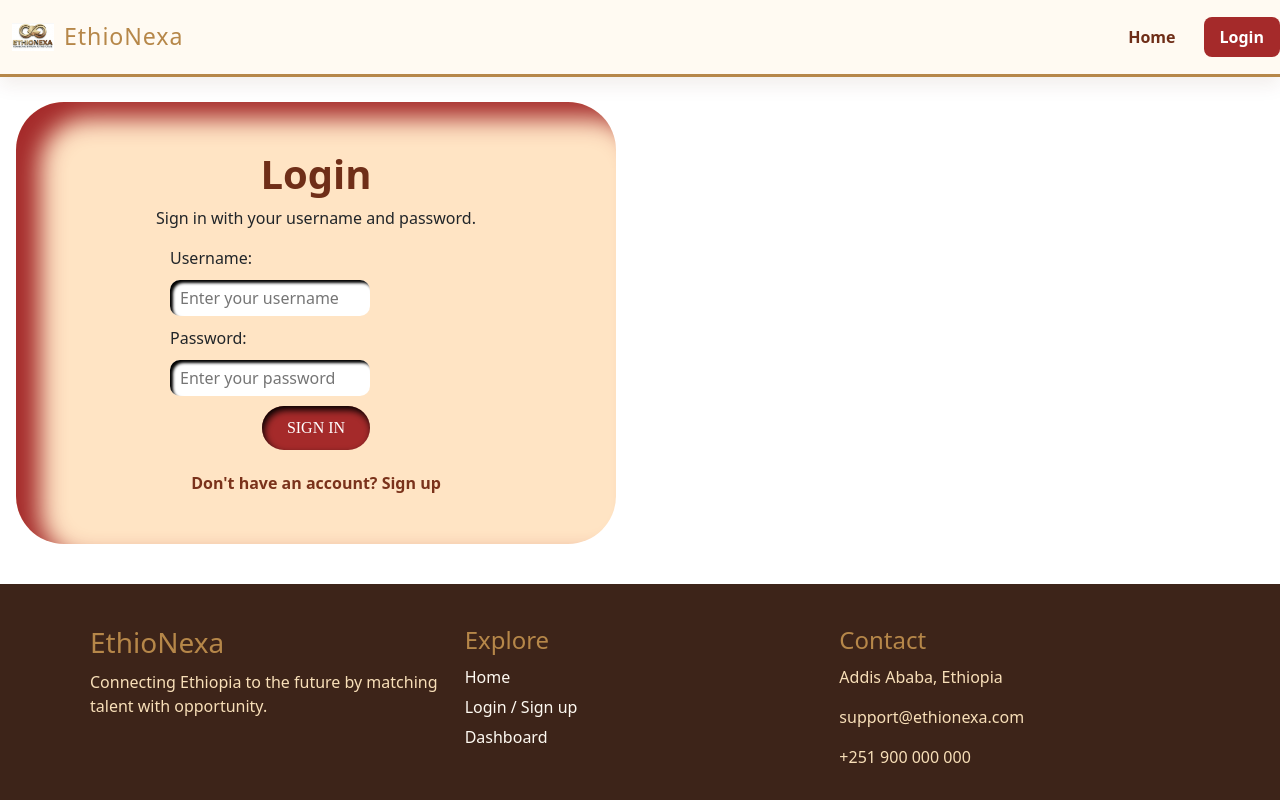
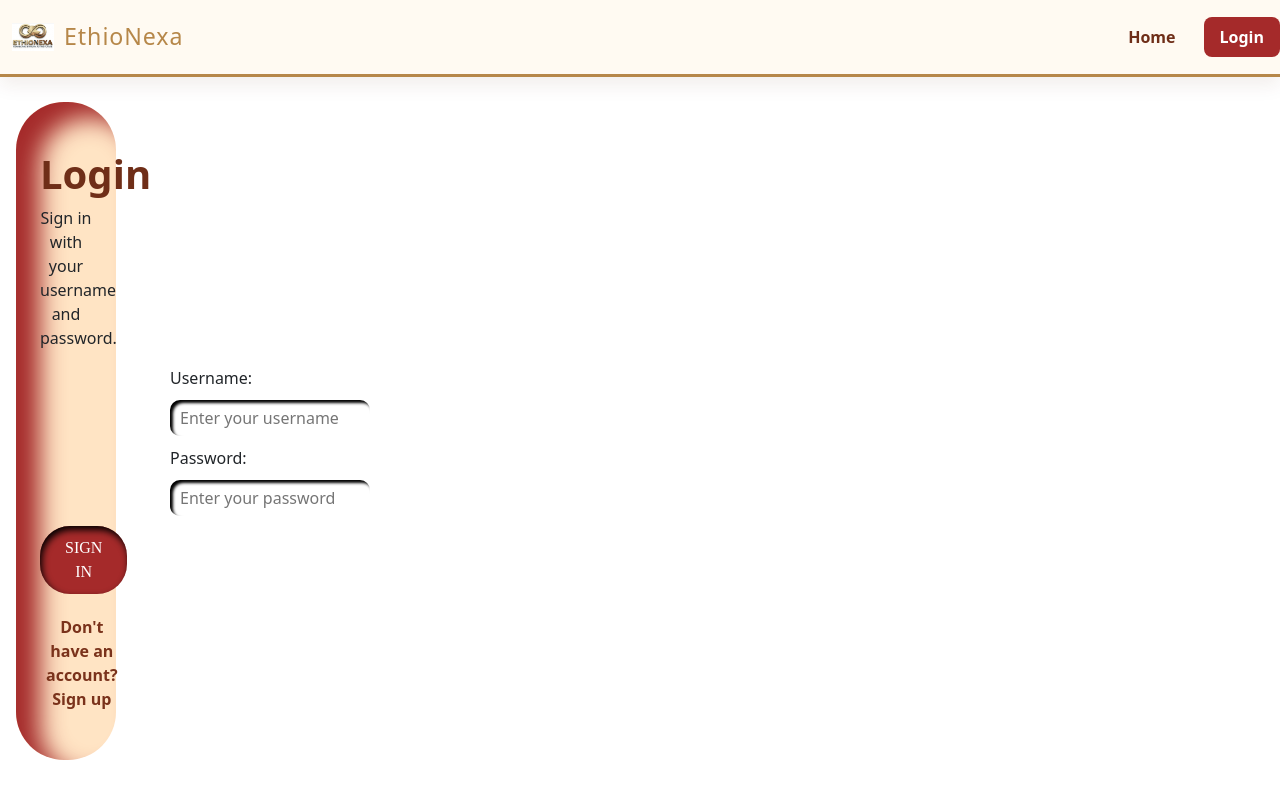
Before and after one commit to blentsegaye49-cpu/EhtioNexa, a React (Create React App) app in the folder frontend/: page /login in a window 1280 px wide. Shown: the top 800 px of the page. Built offline with nearby package versions, Linux system fonts and the light colour scheme.

Commit message:
Update index.css

```diff
--- a/frontend/src/index.css
+++ b/frontend/src/index.css
@@ -482,7 +482,7 @@ body {
 
 
 .login {
-  max-width: 600px;
+  max-width: 100px;
   margin: 0 auto;
   margin-top: 30px;
   text-align: center;
```
